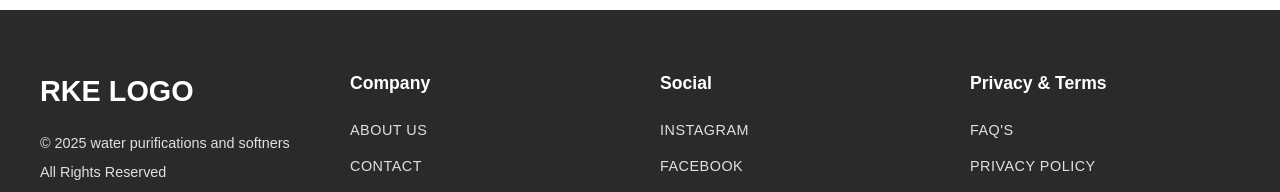
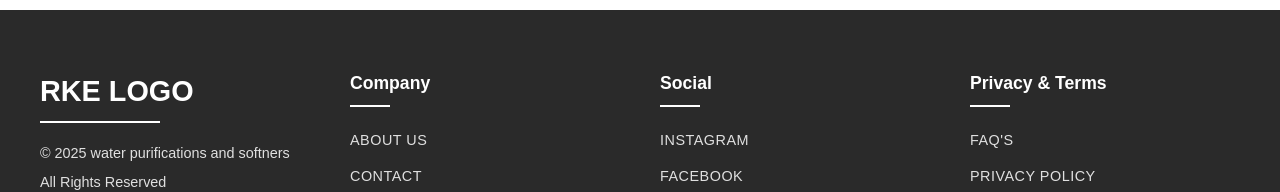
Before and after one commit to iamshiva003/rk-enterprises, a React (Vite) app: page /contact in a window 1280 px wide. Shown: the part 1024-1216 px from the top of the page. Built offline with nearby package versions, Linux system fonts and the light colour scheme; a web font is replaced by a local one.

Commit message:
Updating the minor design

```diff
--- a/src/components/Footer.css
+++ b/src/components/Footer.css
@@ -28,6 +28,23 @@
     margin-bottom: 20px;
     color: white;
     font-family: 'Arial', sans-serif;
+    position: relative;
+    padding-bottom: 10px;
+}
+
+.brand-logo:after {
+    content: '';
+    position: absolute;
+    bottom: 0;
+    left: 0;
+    width: 120px;
+    height: 2px;
+    background-color: white;
+    transition: width 0.3s ease;
+}
+
+.footer-column:hover .brand-logo:after {
+    width: 180px;
 }
 
 .copyright-info {
@@ -74,6 +91,23 @@
     margin-bottom: 20px;
     font-family: 'Arial', sans-serif;
     text-transform: none;
+    position: relative;
+    padding-bottom: 10px;
+}
+
+.column-title:after {
+    content: '';
+    position: absolute;
+    bottom: 0;
+    left: 0;
+    width: 40px;
+    height: 2px;
+    background-color: white;
+    transition: width 0.3s ease;
+}
+
+.footer-column:hover .column-title:after {
+    width: 80px;
 }
 
 /* Footer Links */
```
